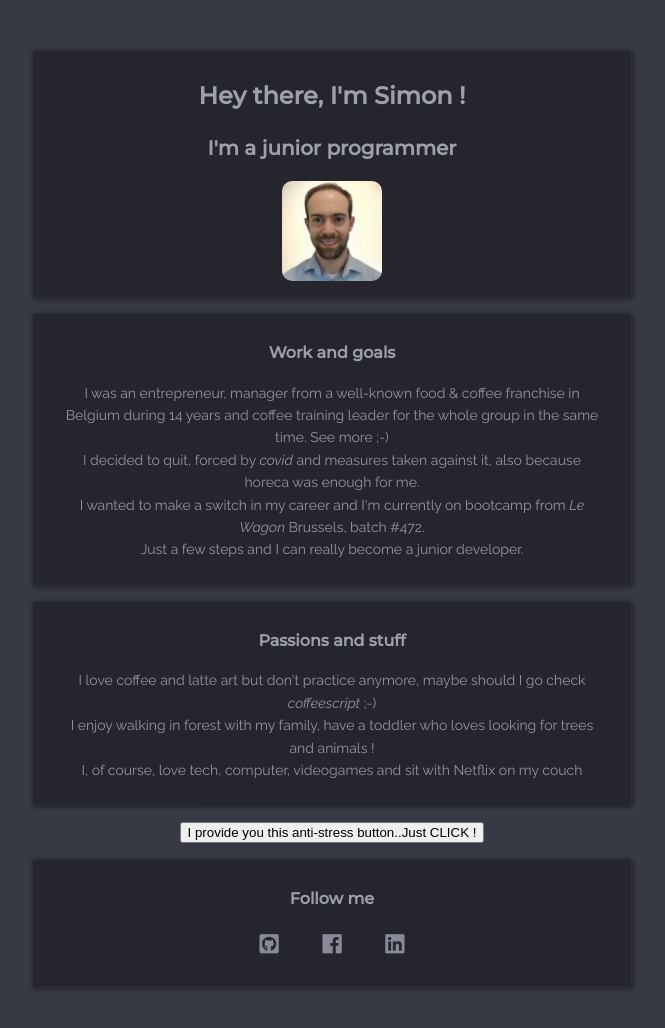
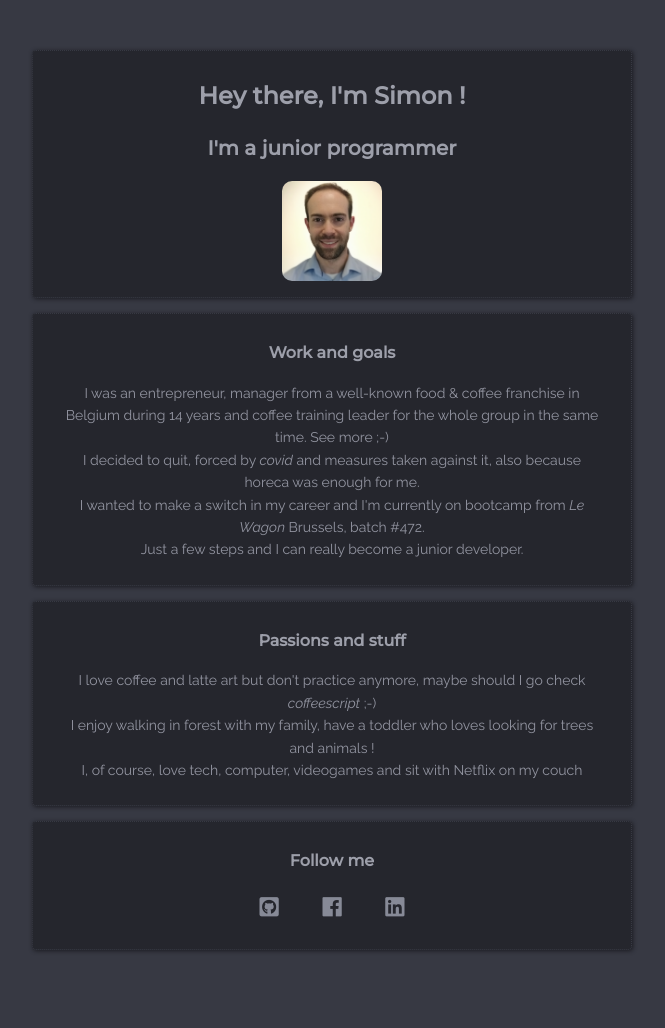
Before and after one commit to SimEli/profile, a plain HTML site: page index.html in a window 1280 px wide. Shown: the whole page, without its empty margins (308-973 px from the left). After the commit the page ends 1000 px from the top, so only its background shows below. Drawn offline with Linux system fonts and the light colour scheme.

Commit message:
button commented

```diff
--- a/index.html
+++ b/index.html
@@ -32,7 +32,7 @@
         <br>I, of course, love tech, computer, videogames and sit with Netflix on my couch
       </p>
     </div>
-    <button>I provide you this anti-stress button..Just CLICK !</button>
+    <!-- <button>I provide you this anti-stress button..Just CLICK !</button> -->
     <div class="card">
       <h3>Follow me</h3>
       <ul class="list-inline">
```
